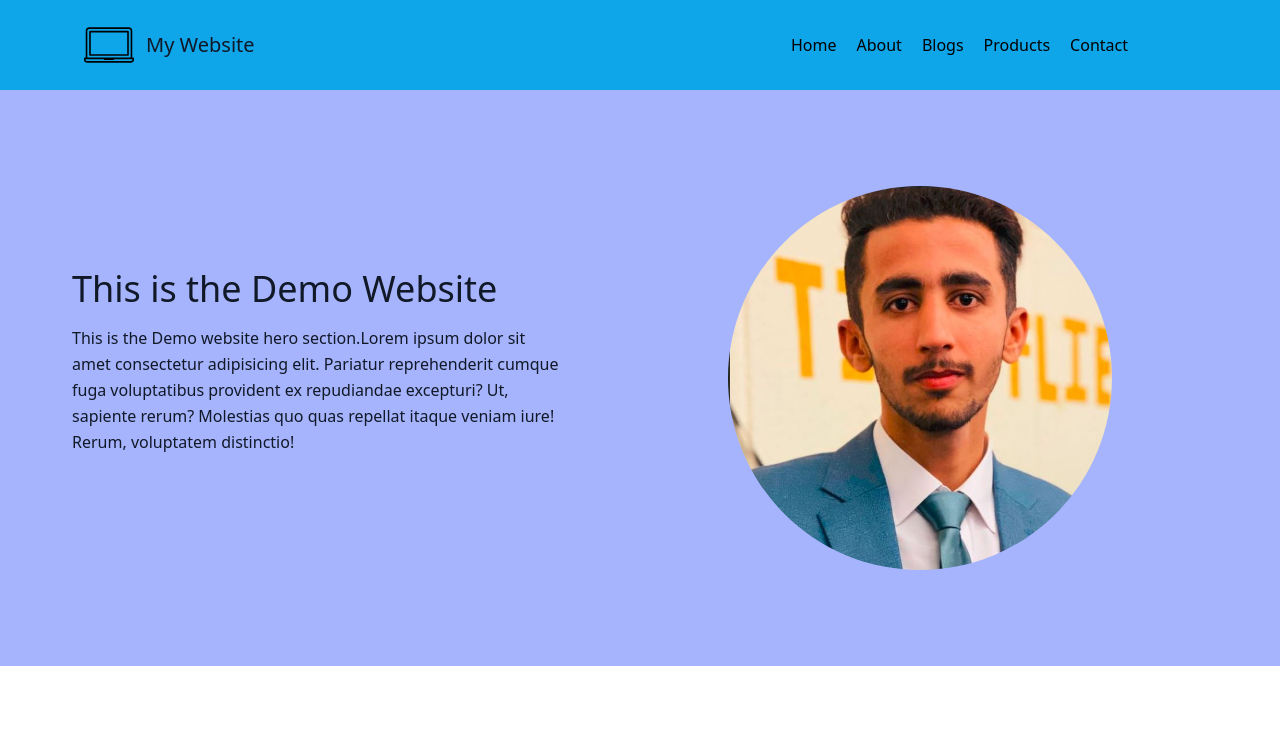
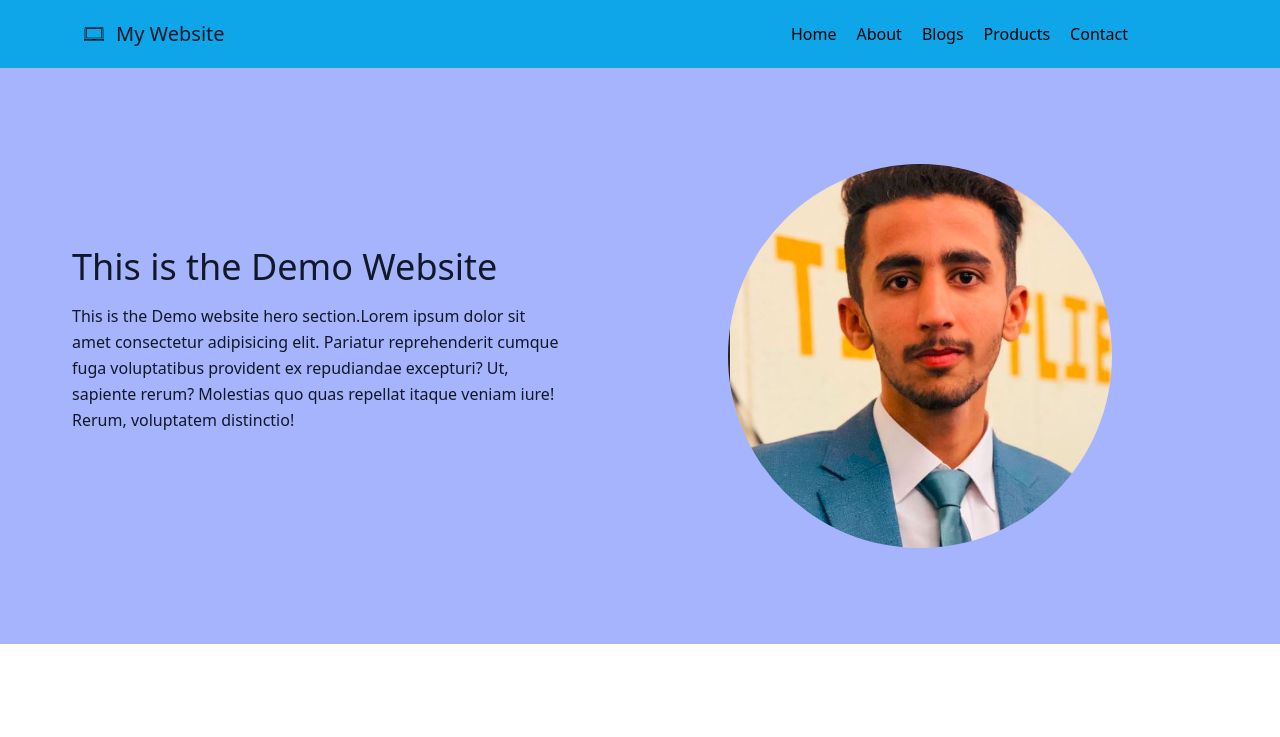
Before and after one commit to Aftab-Ahmed1234/my-web, a website: page index.html in a window 1280 px wide. Shown: the top 737 px of the page. Drawn offline with nearby package versions, Linux system fonts and the light colour scheme.

Commit message:
My project

```diff
--- a/index.html
+++ b/index.html
@@ -12,7 +12,7 @@
     <div class="container mx-auto flex flex-wrap p-5 flex-col md:flex-row items-center">
       <a class="flex title-font font-medium items-center text-gray-900 mb-4 md:mb-0 ml-16 hover:animate-bounce duration-100 cursor-pointer">
 
-          <svg fill="#000000" height="50px" width="50px" version="1.1" id="Layer_1" xmlns="http://www.w3.org/2000/svg" xmlns:xlink="http://www.w3.org/1999/xlink" viewBox="0 0 463 463" xml:space="preserve"><g id="SVGRepo_bgCarrier" stroke-width="0"></g><g id="SVGRepo_tracerCarrier" stroke-linecap="round" stroke-linejoin="round"></g><g id="SVGRepo_iconCarrier"> <g> <g> <g> <path d="M455.5,348H447V99.5c0-17.369-14.131-31.5-31.5-31.5h-368C30.131,68,16,82.131,16,99.5V348H7.5 c-4.142,0-7.5,3.358-7.5,7.5v16C0,384.458,10.542,395,23.5,395h416c12.958,0,23.5-10.542,23.5-23.5v-16 C463,351.358,459.642,348,455.5,348z M31,99.5C31,90.402,38.402,83,47.5,83h368c9.098,0,16.5,7.402,16.5,16.5V348H31V99.5z M448,371.5c0,4.687-3.813,8.5-8.5,8.5h-416c-4.687,0-8.5-3.813-8.5-8.5V363h169.025c-0.011,0.166-0.025,0.331-0.025,0.5 c0,4.142,3.358,7.5,7.5,7.5h80c4.142,0,7.5-3.358,7.5-7.5c0-0.169-0.014-0.334-0.025-0.5H448V371.5z"></path> <path d="M407.5,100h-352c-4.142,0-7.5,3.358-7.5,7.5v216c0,4.142,3.358,7.5,7.5,7.5h352c4.142,0,7.5-3.358,7.5-7.5v-216 C415,103.358,411.642,100,407.5,100z M400,316H63V115h337V316z"></path> </g> </g> </g> </g></svg>
+          <svg fill="#000000" height="20px" width="20px" version="1.1" id="Layer_1" xmlns="http://www.w3.org/2000/svg" xmlns:xlink="http://www.w3.org/1999/xlink" viewBox="0 0 463 463" xml:space="preserve"><g id="SVGRepo_bgCarrier" stroke-width="0"></g><g id="SVGRepo_tracerCarrier" stroke-linecap="round" stroke-linejoin="round"></g><g id="SVGRepo_iconCarrier"> <g> <g> <g> <path d="M455.5,348H447V99.5c0-17.369-14.131-31.5-31.5-31.5h-368C30.131,68,16,82.131,16,99.5V348H7.5 c-4.142,0-7.5,3.358-7.5,7.5v16C0,384.458,10.542,395,23.5,395h416c12.958,0,23.5-10.542,23.5-23.5v-16 C463,351.358,459.642,348,455.5,348z M31,99.5C31,90.402,38.402,83,47.5,83h368c9.098,0,16.5,7.402,16.5,16.5V348H31V99.5z M448,371.5c0,4.687-3.813,8.5-8.5,8.5h-416c-4.687,0-8.5-3.813-8.5-8.5V363h169.025c-0.011,0.166-0.025,0.331-0.025,0.5 c0,4.142,3.358,7.5,7.5,7.5h80c4.142,0,7.5-3.358,7.5-7.5c0-0.169-0.014-0.334-0.025-0.5H448V371.5z"></path> <path d="M407.5,100h-352c-4.142,0-7.5,3.358-7.5,7.5v216c0,4.142,3.358,7.5,7.5,7.5h352c4.142,0,7.5-3.358,7.5-7.5v-216 C415,103.358,411.642,100,407.5,100z M400,316H63V115h337V316z"></path> </g> </g> </g> </g></svg>
             <path d="M16.5 2a2.5 2.5 0 1 1-5 0 2.5 2.5 0 0 1 5 0zM19 10h-3l-1.5 1-2-3H6.5L5 10v3l1.5 4L7 21h2.5l1.5-3h3L14 21h3v-6l-1.5-4zM2 20h5v-2H2v2zm7-2v2h6v-2H9zM19 18h3v2h-3v-2z"></path>
           </svg>
           <span class="ml-3 text-xl ">My Website</span>
```
